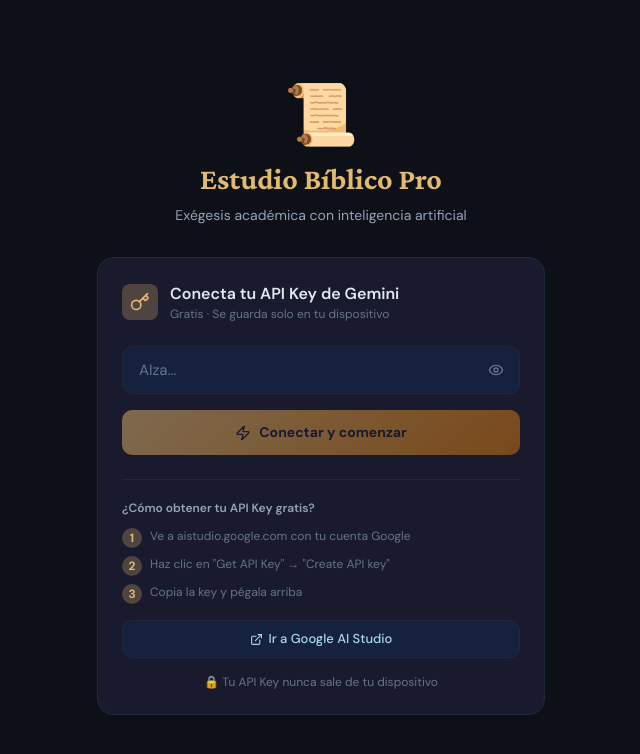
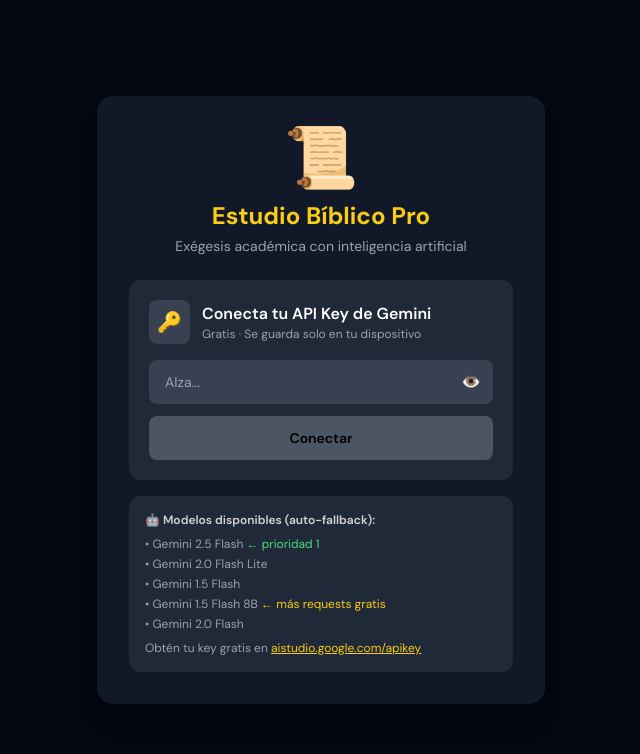
Before and after one commit to Angel2784/Estudios-Biblicos-pro, a Next.js app: page / in a window 1280 px wide. Shown: the top 754 px of the page, without its empty margins (319-959 px from the left). Built offline with nearby package versions, Linux system fonts and the light colour scheme.

Commit message:
Update ApiKeySetup.tsx

```diff
--- a/src/components/ApiKeySetup.tsx
+++ b/src/components/ApiKeySetup.tsx
@@ -1,129 +1,116 @@
-'use client'
-import { useState } from 'react'
-import { Key, ExternalLink, Eye, EyeOff, Zap } from 'lucide-react'
-import { setApiKey } from '@/lib/storage'
+"use client";
+import { useState } from "react";
+import { testApiKey } from "@/lib/gemini";
 
-interface Props { onSave: (key: string) => void }
-
-export default function ApiKeySetup({ onSave }: Props) {
-  const [key, setKey] = useState('')
-  const [show, setShow] = useState(false)
-  const [testing, setTesting] = useState(false)
-  const [error, setError] = useState('')
-
-  const testKey = async () => {
-    if (!key.trim()) return
-    setTesting(true); setError('')
-    try {
-      const res = await fetch(
-        `https://generativelanguage.googleapis.com/v1beta/models/gemini-2.0-flash:generateContent?key=${key.trim()}`,
-        {
-          method: 'POST',
-          headers: { 'Content-Type': 'application/json' },
-          body: JSON.stringify({
-            contents: [{ parts: [{ text: 'Hola' }] }],
-            generationConfig: { maxOutputTokens: 5 },
-          }),
-        }
-      )
-      if (res.ok) {
-        setApiKey(key.trim())
-        onSave(key.trim())
-      } else {
-        const d = await res.json()
-        setError(d?.error?.message || 'API Key inválida. Verifica que sea correcta.')
-      }
-    } catch {
-      setError('Error de conexión. Verifica tu internet.')
-    } finally {
-      setTesting(false)
-    }
+interface Props {
+  onKeyConfirmed: (key: string) => void;
 }
 
+export default function ApiKeySetup({ onKeyConfirmed }: Props) {
+  const [key, setKey] = useState("");
+  const [show, setShow] = useState(false);
+  const [status, setStatus] = useState<"idle" | "testing" | "ok" | "error">("idle");
+  const [statusMsg, setStatusMsg] = useState("");
+
+  const handleTest = async () => {
+    if (!key.trim()) return;
+    setStatus("testing");
+    setStatusMsg("Probando modelos disponibles...");
+
+    const result = await testApiKey(key.trim());
+
+    if (result.ok) {
+      setStatus("ok");
+      setStatusMsg(`✅ Conectado con "${result.model}"`);
+      // Guardar en localStorage y continuar
+      localStorage.setItem("gemini_api_key", key.trim());
+      localStorage.setItem("gemini_active_model", result.model);
+      setTimeout(() => onKeyConfirmed(key.trim()), 800);
+    } else {
+      setStatus("error");
+      setStatusMsg(
+        result.error?.includes("Cuota agotada")
+          ? "⚠️ Cuota agotada en todos los modelos. Espera unas horas o genera una nueva API Key."
+          : `❌ Error: ${result.error}`
+      );
+    }
+  };
+
   return (
-    <div className="min-h-screen flex items-center justify-center p-4">
-      <div style={{ animation: 'slideUp 0.5s ease-out' }} className="w-full max-w-md">
-
-        <div className="text-center mb-8">
-          <div className="text-6xl mb-4">📜</div>
-          <h1 className="text-3xl font-bold" style={{ fontFamily: 'Crimson Pro, serif', color: 'var(--gold)' }}>
-            Estudio Bíblico Pro
-          </h1>
-          <p className="text-sm mt-2" style={{ color: 'var(--text-secondary)' }}>
-            Exégesis académica con inteligencia artificial
-          </p>
+    <div className="min-h-screen bg-gray-950 flex items-center justify-center p-4">
+      <div className="bg-gray-900 rounded-2xl p-8 w-full max-w-md shadow-xl">
+        {/* Ícono */}
+        <div className="text-center mb-6">
+          <div className="text-6xl mb-3">📜</div>
+          <h1 className="text-2xl font-bold text-yellow-400">Estudio Bíblico Pro</h1>
+          <p className="text-gray-400 text-sm mt-1">Exégesis académica con inteligencia artificial</p>
         </div>
 
-        <div className="card">
-          <div className="flex items-center gap-3 mb-6">
-            <div className="p-2 rounded-lg" style={{ background: 'var(--gold-dim)' }}>
-              <Key size={20} style={{ color: 'var(--gold)' }} />
-            </div>
+        {/* Card API Key */}
+        <div className="bg-gray-800 rounded-xl p-5">
+          <div className="flex items-center gap-3 mb-4">
+            <div className="bg-gray-700 p-2 rounded-lg text-xl">🔑</div>
             <div>
-              <h2 className="font-semibold text-base">Conecta tu API Key de Gemini</h2>
-              <p className="text-xs" style={{ color: 'var(--text-dim)' }}>Gratis · Se guarda solo en tu dispositivo</p>
+              <p className="font-semibold text-white">Conecta tu API Key de Gemini</p>
+              <p className="text-xs text-gray-400">Gratis · Se guarda solo en tu dispositivo</p>
             </div>
           </div>
 
-          <div className="space-y-4">
-            <div className="relative">
+          {/* Input */}
+          <div className="relative mb-3">
             <input
-                type={show ? 'text' : 'password'}
-                className="input-field pr-12"
+              type={show ? "text" : "password"}
+              value={key}
+              onChange={(e) => { setKey(e.target.value); setStatus("idle"); }}
+              onKeyDown={(e) => e.key === "Enter" && handleTest()}
               placeholder="AIza..."
-                value={key}
-                onChange={e => setKey(e.target.value)}
-                onKeyDown={e => e.key === 'Enter' && testKey()}
+              className="w-full bg-gray-700 text-white rounded-lg px-4 py-3 pr-10 outline-none focus:ring-2 focus:ring-yellow-400 text-sm"
             />
-              <button onClick={() => setShow(!show)}
-                className="absolute right-3 top-1/2 -translate-y-1/2 p-1 rounded"
-                style={{ color: 'var(--text-dim)', background: 'none', border: 'none', cursor: 'pointer' }}>
-                {show ? <EyeOff size={16} /> : <Eye size={16} />}
+            <button
+              onClick={() => setShow(!show)}
+              className="absolute right-3 top-1/2 -translate-y-1/2 text-gray-400 hover:text-white"
+            >
+              {show ? "🙈" : "👁️"}
             </button>
           </div>
 
-            {error && (
-              <div className="text-xs p-3 rounded-lg" style={{ background: '#7f1d1d33', color: '#ef4444', border: '1px solid #7f1d1d' }}>
-                ⚠️ {error}
+          {/* Status */}
+          {status !== "idle" && (
+            <div className={`text-xs rounded-lg px-3 py-2 mb-3 ${
+              status === "ok"      ? "bg-green-900 text-green-300" :
+              status === "error"   ? "bg-red-900 text-red-300" :
+                                     "bg-blue-900 text-blue-300"
+            }`}>
+              {statusMsg}
             </div>
           )}
 
-            <button onClick={testKey} disabled={!key.trim() || testing} className="btn-primary w-full justify-center">
-              {testing
-                ? <><span style={{ display: 'inline-block', animation: 'spin 1s linear infinite' }}>⟳</span> Verificando...</>
-                : <><Zap size={16} /> Conectar y comenzar</>}
+          {/* Botón */}
+          <button
+            onClick={handleTest}
+            disabled={!key.trim() || status === "testing"}
+            className="w-full bg-yellow-500 hover:bg-yellow-400 disabled:bg-gray-600 disabled:cursor-not-allowed text-black font-semibold rounded-lg py-3 text-sm transition-colors"
+          >
+            {status === "testing" ? "Probando modelos..." : "Conectar"}
           </button>
         </div>
 
-          <div className="mt-6 pt-5" style={{ borderTop: '1px solid var(--navy-border)' }}>
-            <p className="text-xs font-semibold mb-3" style={{ color: 'var(--text-secondary)' }}>
-              ¿Cómo obtener tu API Key gratis?
-            </p>
-            <ol className="space-y-2">
-              {[
-                'Ve a aistudio.google.com con tu cuenta Google',
-                'Haz clic en "Get API Key" → "Create API key"',
-                'Copia la key y pégala arriba',
-              ].map((step, i) => (
-                <li key={i} className="flex gap-2 text-xs" style={{ color: 'var(--text-dim)' }}>
-                  <span className="flex-shrink-0 w-5 h-5 rounded-full flex items-center justify-center text-xs font-bold"
-                    style={{ background: 'var(--gold-dim)', color: 'var(--gold)' }}>{i + 1}</span>
-                  {step}
-                </li>
-              ))}
-            </ol>
+        {/* Info modelos */}
+        <div className="mt-4 bg-gray-800 rounded-xl p-4 text-xs text-gray-400">
+          <p className="font-semibold text-gray-300 mb-2">🤖 Modelos disponibles (auto-fallback):</p>
+          <ul className="space-y-1">
+            <li>• Gemini 2.5 Flash <span className="text-green-400">← prioridad 1</span></li>
+            <li>• Gemini 2.0 Flash Lite</li>
+            <li>• Gemini 1.5 Flash</li>
+            <li>• Gemini 1.5 Flash 8B <span className="text-yellow-400">← más requests gratis</span></li>
+            <li>• Gemini 2.0 Flash</li>
+          </ul>
+          <p className="mt-2">Obtén tu key gratis en{" "}
             <a href="https://aistudio.google.com/apikey" target="_blank" rel="noopener"
-              className="mt-4 flex items-center gap-2 text-xs btn-secondary w-full justify-center">
-              <ExternalLink size={13} /> Ir a Google AI Studio
-            </a>
-          </div>
-
-          <p className="text-center text-xs mt-4" style={{ color: 'var(--text-dim)' }}>
-            🔒 Tu API Key nunca sale de tu dispositivo
+               className="text-yellow-400 underline">aistudio.google.com/apikey</a>
           </p>
         </div>
       </div>
-      <style>{`@keyframes spin { from{transform:rotate(0deg)} to{transform:rotate(360deg)} }`}</style>
     </div>
-  )
+  );
 }
```
Lines whose indentation alone changed are shown as unchanged.
